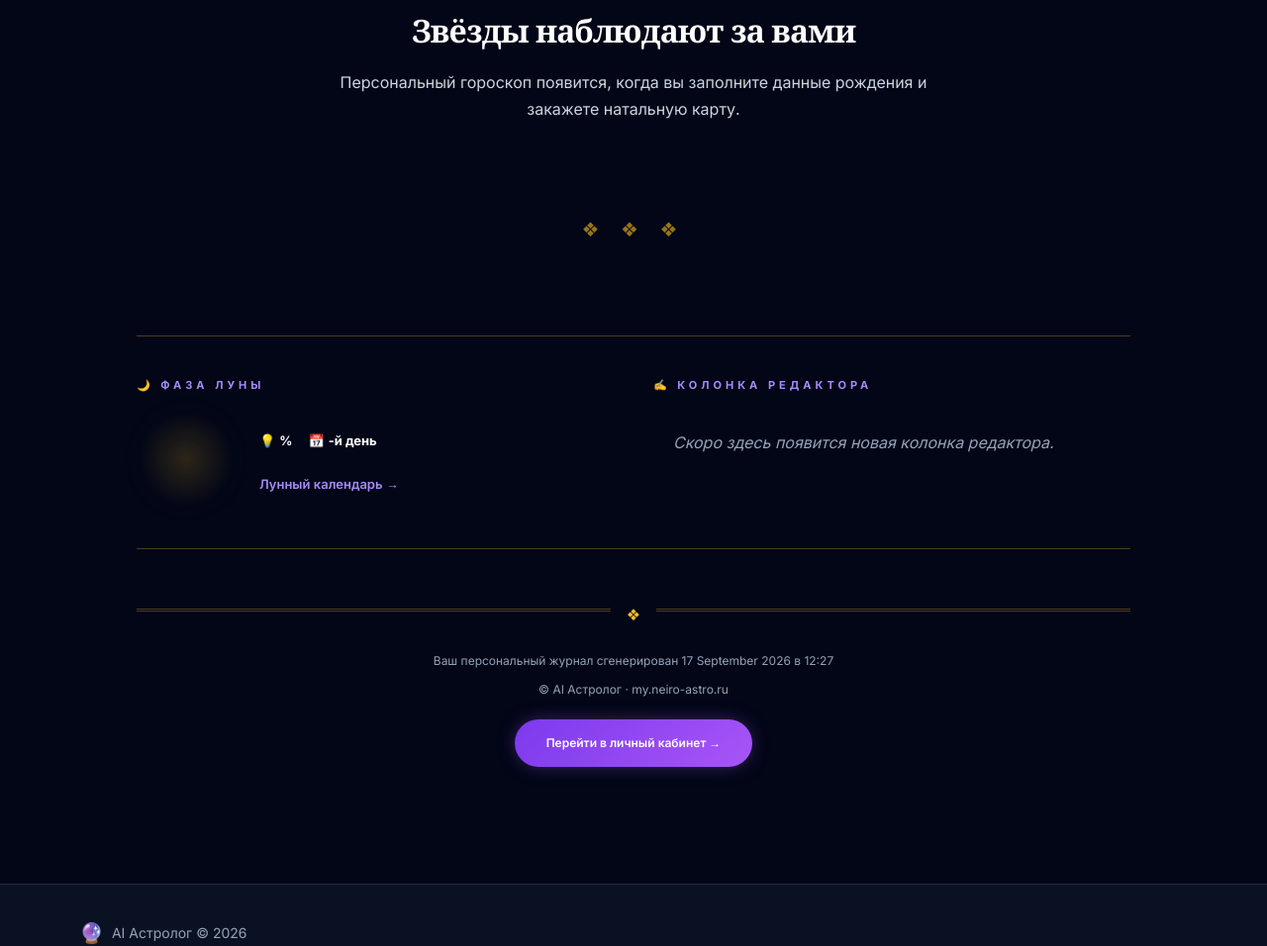
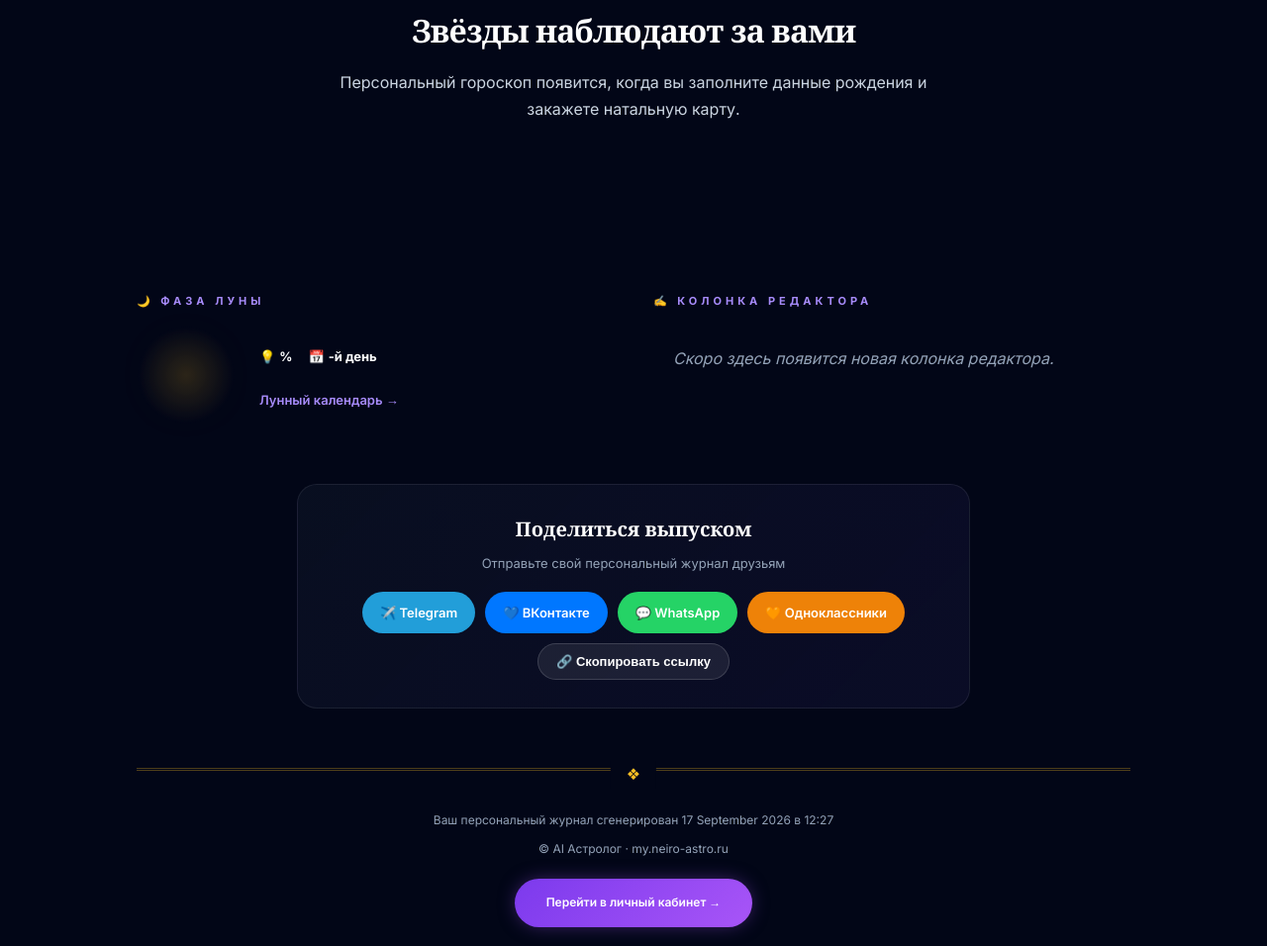
Before and after one commit to kmvlive/ai-astrolog1, a Laravel app: template backend/resources/views/magazine/show.blade.php in a window 1280 px wide. Shown: the part 839-1795 px from the top of the page at 99% size. Run offline with Laravel 12, Linux system fonts and the light colour scheme; the template is opened without the code that fills it, so the values that code supplies are empty; parts of the project's set-up code (start-up, migrations or seed data) failed here and were passed over; some libraries are stand-ins or nearby versions.

Commit message:
feat(magazine): remove section divider lines + add share block
- Removed: border-top above blog, borders around pre-footer, ❖ ornament
- Added: centered 'Поделиться выпуском' card before footer
  - Telegram / VK / WhatsApp / OK brand-color pills
  - Copy link button with clipboard API + feedback
- Blocks now flow seamlessly, share card closes the issue

```diff
--- a/backend/resources/views/magazine/show.blade.php
+++ b/backend/resources/views/magazine/show.blade.php
@@ -393,8 +393,6 @@
 /* === БЛОГ: "См. также" === */
 .journal-blog {
     margin-top: 50px;
-    padding-top: 40px;
-    border-top: 1px solid rgba(255, 255, 255, 0.1);
 }
 
 .journal-blog-title {
@@ -552,9 +550,7 @@
     grid-template-columns: 1fr 1fr;
     gap: 40px;
     margin: 60px 0 40px;
-    padding: 40px 0;
-    border-top: 1px solid rgba(251, 191, 36, 0.3);
-    border-bottom: 1px solid rgba(251, 191, 36, 0.3);
+    padding: 20px 0;
 }
 
 .pre-footer-col {
@@ -817,6 +813,70 @@
     gap: 10px;
 }
 
+
+/* === Блок «Поделиться» === */
+.journal-share {
+    margin: 20px auto 0;
+    max-width: 680px;
+    text-align: center;
+    background: linear-gradient(135deg, rgba(15, 23, 42, 0.5), rgba(30, 27, 75, 0.3));
+    border: 1px solid rgba(255, 255, 255, 0.08);
+    border-radius: 20px;
+    padding: 28px 24px;
+}
+
+.journal-share-title {
+    font-family: 'Playfair Display', Georgia, serif;
+    font-size: 20px;
+    font-weight: 700;
+    color: #fff;
+    margin-bottom: 6px;
+}
+
+.journal-share-sub {
+    font-size: 13px;
+    color: #94a3b8;
+    margin-bottom: 18px;
+}
+
+.journal-share-buttons {
+    display: flex;
+    flex-wrap: wrap;
+    gap: 10px;
+    justify-content: center;
+}
+
+.share-btn {
+    display: inline-flex;
+    align-items: center;
+    gap: 8px;
+    padding: 10px 18px;
+    border-radius: 999px;
+    font-size: 13px;
+    font-weight: 600;
+    color: #fff;
+    text-decoration: none;
+    border: none;
+    cursor: pointer;
+    transition: transform 0.2s, box-shadow 0.2s;
+}
+
+.share-btn:hover {
+    transform: translateY(-2px);
+    color: #fff;
+    text-decoration: none;
+    box-shadow: 0 8px 20px -8px rgba(0, 0, 0, 0.5);
+}
+
+.share-tg { background: #229ED9; }
+.share-vk { background: #0077FF; }
+.share-wa { background: #25D366; }
+.share-ok { background: #EE8208; }
+.share-copy {
+    background: rgba(255, 255, 255, 0.08);
+    border: 1px solid rgba(255, 255, 255, 0.15);
+}
+
 </style>
 
 <div class="journal-page">
@@ -872,7 +932,6 @@
         </div>
     @endif
 
-    <div class="journal-ornament">❖ ❖ ❖</div>
 
     {{-- Grid: main + sidebar --}}
     <div class="journal-grid">
@@ -1049,7 +1108,30 @@
         </div>
     </section>
 
+    {{-- Поделиться выпуском --}}
+    @php
+        $magUrl = url('/magazine/' . $issue->uuid);
+        $shareText = '💫 Мой персональный журнал AI-астролога от ' . $issue->issue_date->translatedFormat('d.m.Y');
+    @endphp
+    <section class="journal-share">
+        <div class="journal-share-title">Поделиться выпуском</div>
+        <div class="journal-share-sub">Отправьте свой персональный журнал друзьям</div>
+        <div class="journal-share-buttons">
+            <a class="share-btn share-tg" target="_blank" rel="noopener"
+               href="https://t.me/share/url?url={{ urlencode($magUrl) }}&text={{ urlencode($shareText) }}">✈️ Telegram</a>
+            <a class="share-btn share-vk" target="_blank" rel="noopener"
+               href="https://vk.com/share.php?url={{ urlencode($magUrl) }}">💙 ВКонтакте</a>
+            <a class="share-btn share-wa" target="_blank" rel="noopener"
+               href="https://wa.me/?text={{ urlencode($shareText . ' ' . $magUrl) }}">💬 WhatsApp</a>
+            <a class="share-btn share-ok" target="_blank" rel="noopener"
+               href="https://connect.ok.ru/offer?url={{ urlencode($magUrl) }}">🧡 Одноклассники</a>
+            <button class="share-btn share-copy" type="button"
+                    onclick="navigator.clipboard.writeText('{{ $magUrl }}').then(() => { this.textContent = '✓ Скопировано'; setTimeout(() => this.textContent = '🔗 Скопировать ссылку', 2000); })">🔗 Скопировать ссылку</button>
+        </div>
+    </section>
+
     {{-- Footer --}}
+
 
     <div class="journal-footer">
         <div>Ваш персональный журнал сгенерирован {{ \Carbon\Carbon::parse($issue->content['meta']['generated_at'])->translatedFormat('d F Y в H:i') }}</div>
```
